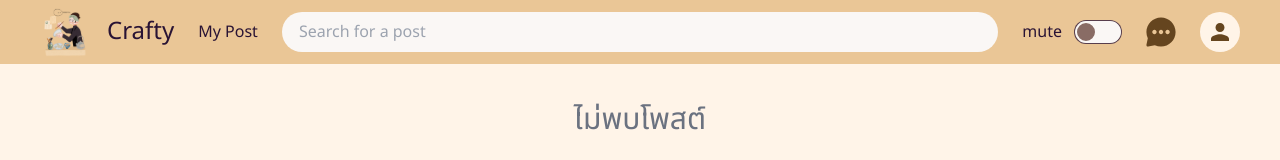
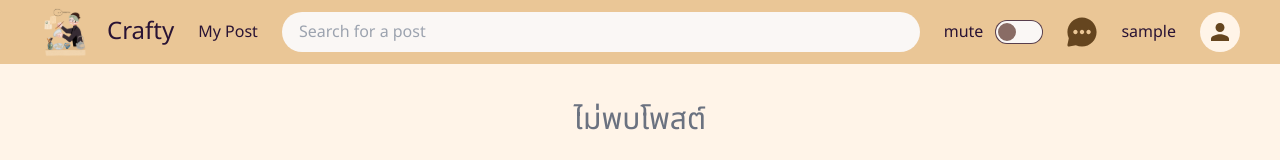
Before and after one commit to Admin-OR-1-1/2110336-SE2-Crafty, a Next.js app in the folder crafty-frontend/: page / in a window 1280 px wide. Shown: the top 160 px of the page. Built offline with nearby package versions, Linux system fonts and the light colour scheme; no server answers; sample sign-in values are in the browser's storage.

Commit message:
feat: fix token save wrong and add username

```diff
--- a/crafty-frontend/src/app/(routes)/(with-navbar)/(feed)/feed-create/page.tsx
+++ b/crafty-frontend/src/app/(routes)/(with-navbar)/(feed)/feed-create/page.tsx
@@ -33,8 +33,7 @@ const FeedEditPage: FC = () => {
   }, [currentPhoto]);
 
   return (
-    <form onSubmit={handleSubmit(onSubmit)} noValidate>
-      <div className="flex w-full flex-col gap-2 p-8">
+    <form onSubmit={handleSubmit(onSubmit)} noValidate className="flex w-full flex-col gap-2 p-8">
       <div className="mx-auto grid h-fit w-full max-w-[1300px] grid-cols-2 rounded-xl bg-white max-md:grid-cols-1">
         {/* image */}
         <div className="flex h-full w-full flex-col gap-8 p-10 pr-10 max-md:mx-auto max-md:max-w-[400px] md:pr-5">
@@ -129,7 +128,6 @@ const FeedEditPage: FC = () => {
           </button>
         </div>
       </div>
-      </div>
     </form>
   );
 };
--- a/crafty-frontend/src/app/(routes)/(with-navbar)/layout.tsx
+++ b/crafty-frontend/src/app/(routes)/(with-navbar)/layout.tsx
@@ -13,6 +13,7 @@ import { useRouter } from 'next/navigation';
 import useUnreadCount from './_hooks/useUnreadCount';
 import searchStore from './_hooks/searchOnNavbar/stores/search';
 import useDebounce from '@/app/_common/hooks/debounce';
+import userStore from '@/app/_common/store/user/user-store';
 
 export default function NavbarLayout({ children }: { children: React.ReactNode }) {
   useUserStore();
@@ -81,6 +82,8 @@ export default function NavbarLayout({ children }: { children: React.ReactNode }
     }
   }, [muteNoti, initMuteNoti]);
 
+  const user = userStore((state) => state.user);
+
   return (
     <div
       className={`flex min-h-screen ${confirmModal && 'h-screen overflow-hidden'} w-full flex-col`}>
@@ -131,11 +134,9 @@ export default function NavbarLayout({ children }: { children: React.ReactNode }
           <Logo className="" height={59} />
           <h1 className="text-2xl">Crafty</h1>
         </div>
-
         <a href="/feed-list" className="flex-nowrap whitespace-nowrap text-nowrap hover:underline">
           My Post
         </a>
-
         {enableSearch && (
           <input
             type="text"
@@ -144,7 +145,6 @@ export default function NavbarLayout({ children }: { children: React.ReactNode }
             onChange={(e) => setLocalSearch(e.target.value)}
           />
         )}
-
         <div className="ml-auto flex flex-row gap-3">
           <span>mute</span>
           <input
@@ -154,7 +154,6 @@ export default function NavbarLayout({ children }: { children: React.ReactNode }
             onChange={() => setMuteNoti(!muteNoti)}
           />
         </div>
-
         <div
           className="relative duration-75 hover:cursor-pointer hover:brightness-90"
           onClick={() => {
@@ -181,6 +180,7 @@ export default function NavbarLayout({ children }: { children: React.ReactNode }
             />
           </svg>
         </div>
+        <span>{user ? user.username : ''}</span>
         <div className="relative">
           <div
             className="cursor-pointer rounded-full bg-ct_brown-100 p-2 hover:bg-ct_gray-200"
--- a/crafty-frontend/src/app/(routes)/login/page.tsx
+++ b/crafty-frontend/src/app/(routes)/login/page.tsx
@@ -62,7 +62,7 @@ const Page = () => {
       // }
       if (!auth.currentUser) return;
       const response = await apiService.loginWithFirebaseToken(await result.user.getIdToken());
-      localStorage.setItem('token', await result.user.getIdToken());
+      // localStorage.setItem('token', await result.user.getIdToken());
       if (response.status === ApiStatus.SUCCESS) {
         window.location.href = '/';
       } else {
@@ -155,7 +155,7 @@ const Page = () => {
 
         if (!auth.currentUser) return;
         const response = await apiService.loginWithFirebaseToken(await result.user.getIdToken());
-        localStorage.setItem('token', await result.user.getIdToken());
+        // localStorage.setItem('token', await result.user.getIdToken());
         if (response.status === ApiStatus.SUCCESS) {
           router.push('/');
         } else {
```
Lines whose indentation alone changed are shown as unchanged.
